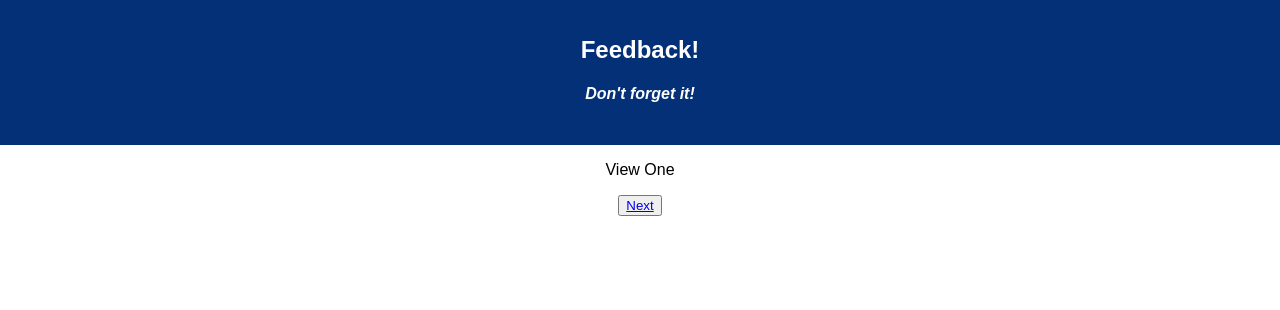
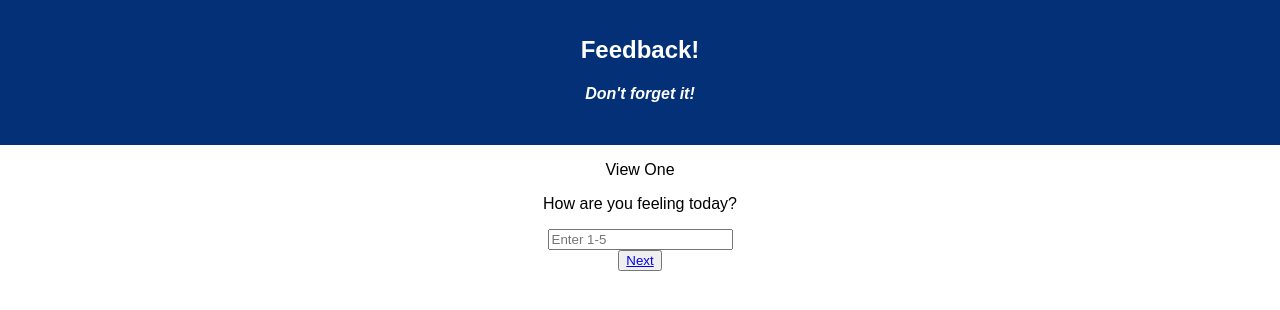
Before and after one commit to JacobTovsen/weekend-7-challenge, a React (Create React App) app: page /#/ in a window 1280 px wide. Shown: the top 310 px of the page. Built offline with nearby package versions, Linux system fonts and the light colour scheme.

Commit message:
ViewOne submitting to reduxStore accurately

```diff
--- a/src/components/ViewOne/ViewOne.js
+++ b/src/components/ViewOne/ViewOne.js
@@ -8,14 +8,42 @@ const mapReduxStateToProps = (reduxStore) => ({
 });
 
 class ViewOne extends Component {
+    constructor(){
+        super();
+
+        this.state= {
+            feelingToday: ''
+        }
+    }
+
+    handleInputChange = (event) => {
+        this.setState({
+            feelingToday: event.target.value
+        })
+    }
+
+    submitFeelingToday = (event) => {
+        const action = {type: 'SET_FEELINGTODAY', payload: this.state.feelingToday};
+        this.props.dispatch(action);
+    }
+
+
   render() {
     return (
       <div>
         <p>View One</p>
         <div>
-          <button><Link to='/2'>Next</Link></button>
-          {/* <Button className={classes.nextButton}onClick={this.submitCustomerInfo}><Link to='/2'>Next</Link></Button> */}
-
+            <p>How are you feeling today?</p>
+            <input
+                id="feelingToday"
+                placeholder="Enter 1-5"
+                value={this.state.feelingToday}
+                onChange={this.handleInputChange}
+            />
+        </div>
+        <div>
+          {/* <button><Link to='/2'>Next</Link></button> */}
+          <button onClick={this.submitFeelingToday}><Link to='/2'>Next</Link></button>
         </div>
       </div>
     );
--- a/src/index.js
+++ b/src/index.js
@@ -8,7 +8,9 @@ import { Provider } from 'react-redux';
 import { logger } from 'redux-logger';;
 
 const feedbackReducer = (state={}, action) => {
-    console.log('feedbackReducer');
+    if(action.type === 'SET_FEELINGTODAY') {
+        return action.payload;
+    }
     return state;
 }
 
```
